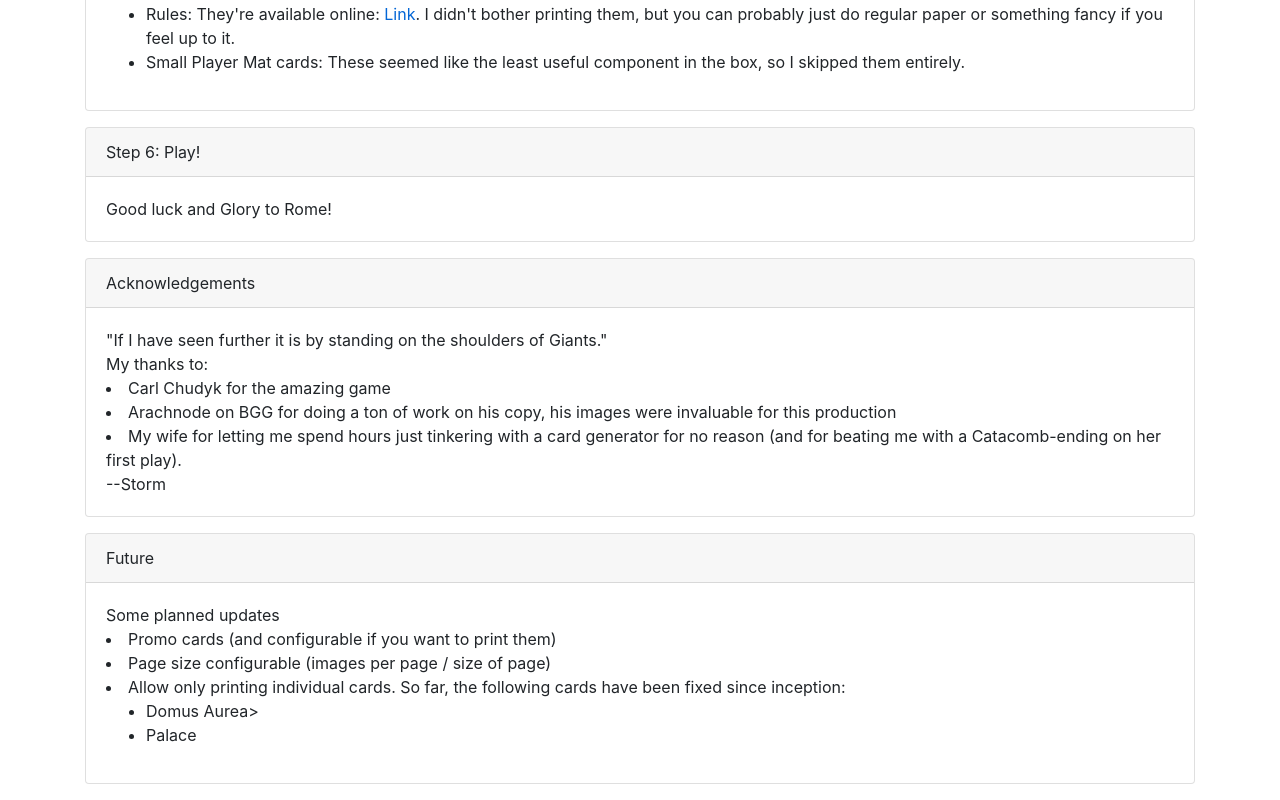
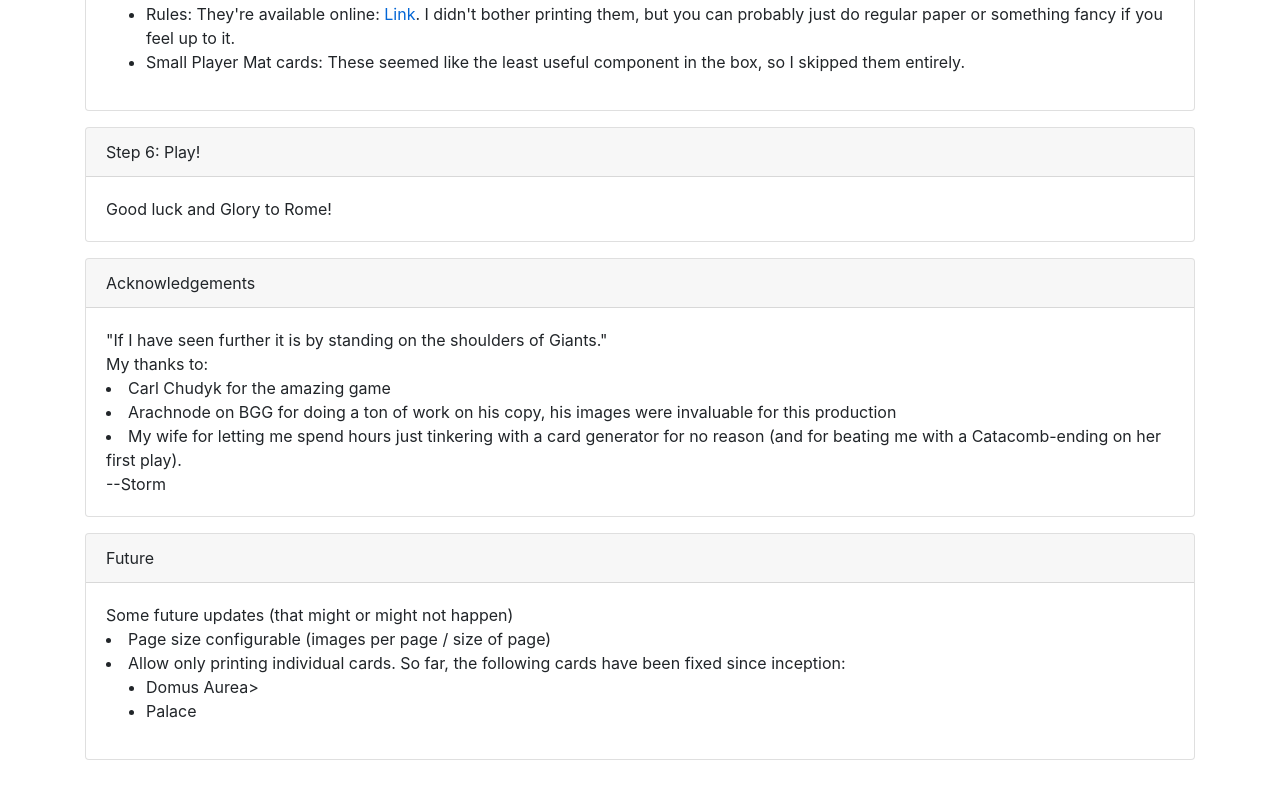
Before and after one commit to ecm85/GtR, a React (Create React App) app in the folder GtR/GtR.Web/ClientApp/: page /Instructions in a window 1280 px wide. Shown: the part 1724-2524 px from the top of the page. After the commit the page ends 2500 px from the top, so only its background shows below. Built offline with nearby package versions, Linux system fonts and the light colour scheme.

Commit message:
Tweaked instructions.

```diff
--- a/GtR/GtR.Web/ClientApp/src/components/Instructions.js
+++ b/GtR/GtR.Web/ClientApp/src/components/Instructions.js
@@ -158,8 +158,7 @@ export class Instructions extends Component {
                     </div>
                     <div className='card-body'>
                         <div className='card-text'>
-                            Some planned updates
-                            <li>Promo cards (and configurable if you want to print them)</li>
+                            Some future updates (that might or might not happen)
                             <li>Page size configurable (images per page / size of page)</li>
                             <li>
                                 Allow only printing individual cards. So far, the following cards have been fixed since inception:
```
